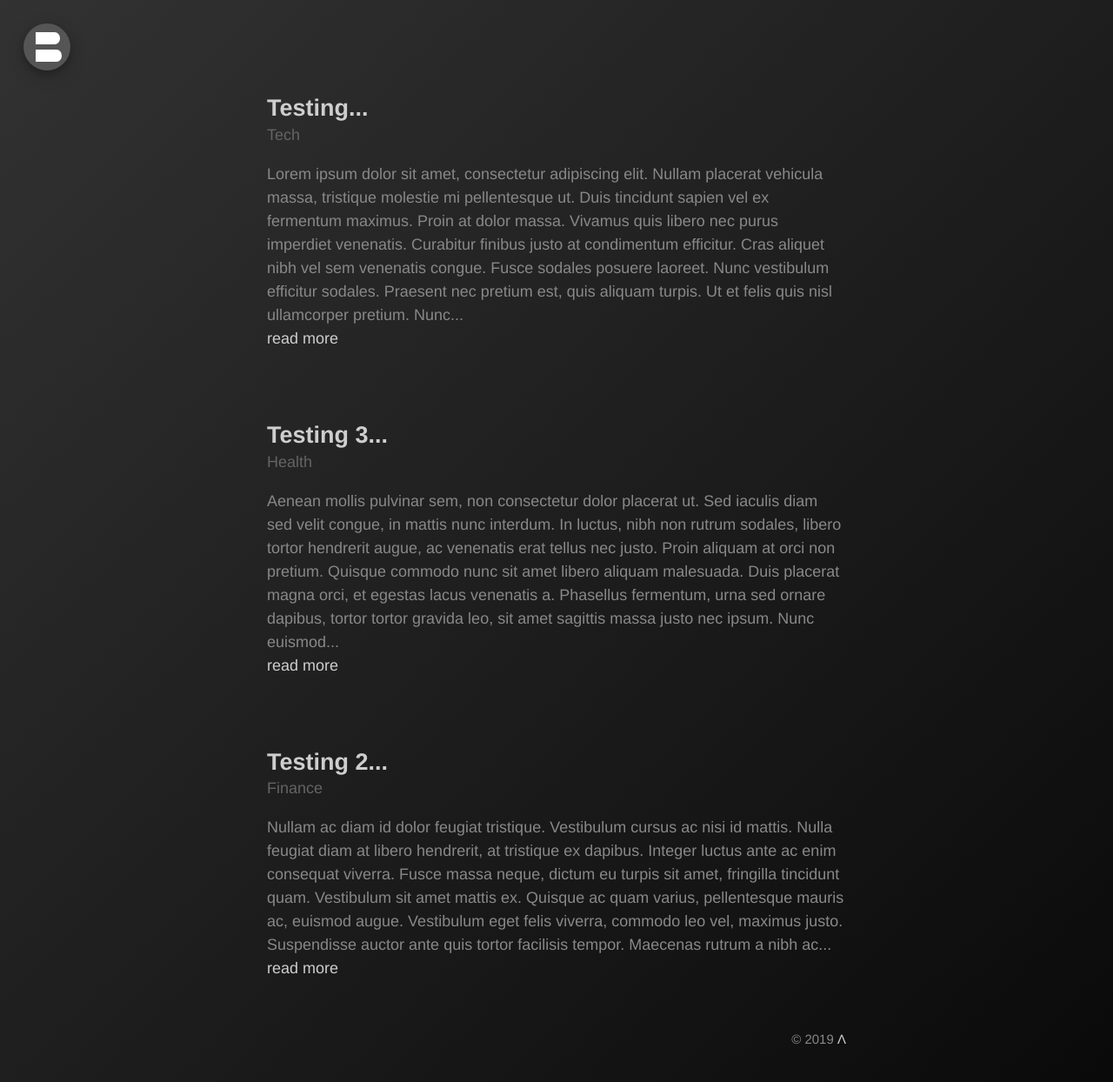
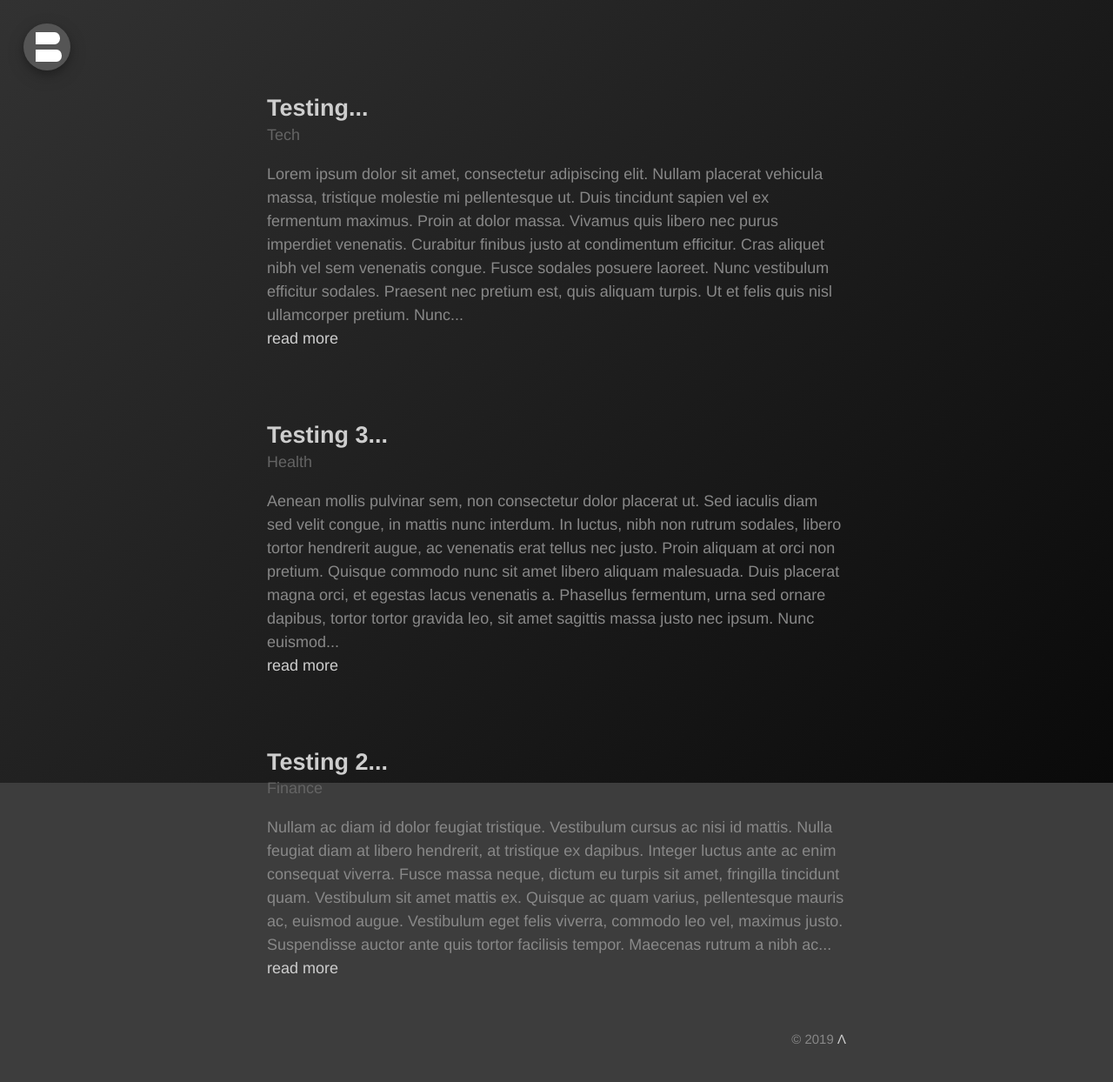
Before and after one commit to bonina/bonina.github.io, a Jekyll site: the page built from index.html, in a window 1280 px wide. Shown: the whole page at 87% size. Built offline with Jekyll 4.4.1, drawn with Linux system fonts in a browser that asks for light colours; the list of posts is cut into pages by our own code; after the commit the page ends 1208 px from its top, so only the background shows below that.

Commit message:
Update _layout.scss

```diff
--- a/_sass/_layout.scss
+++ b/_sass/_layout.scss
@@ -13,11 +13,10 @@
   padding: 0;
   //min-height: 100vh;
   //min-width: 100%;
-  //height: 100%;
-  min-height: 100%;
-  min-width: 100%;
-  //width: 100vw;
-  //background-color: white;
+  height: 100vh;
+  //min-height: 100%;
+  //min-width: 100%;
+  width: 100%;
   position: relative;
   top: 0;
   bottom: 100%;
```
